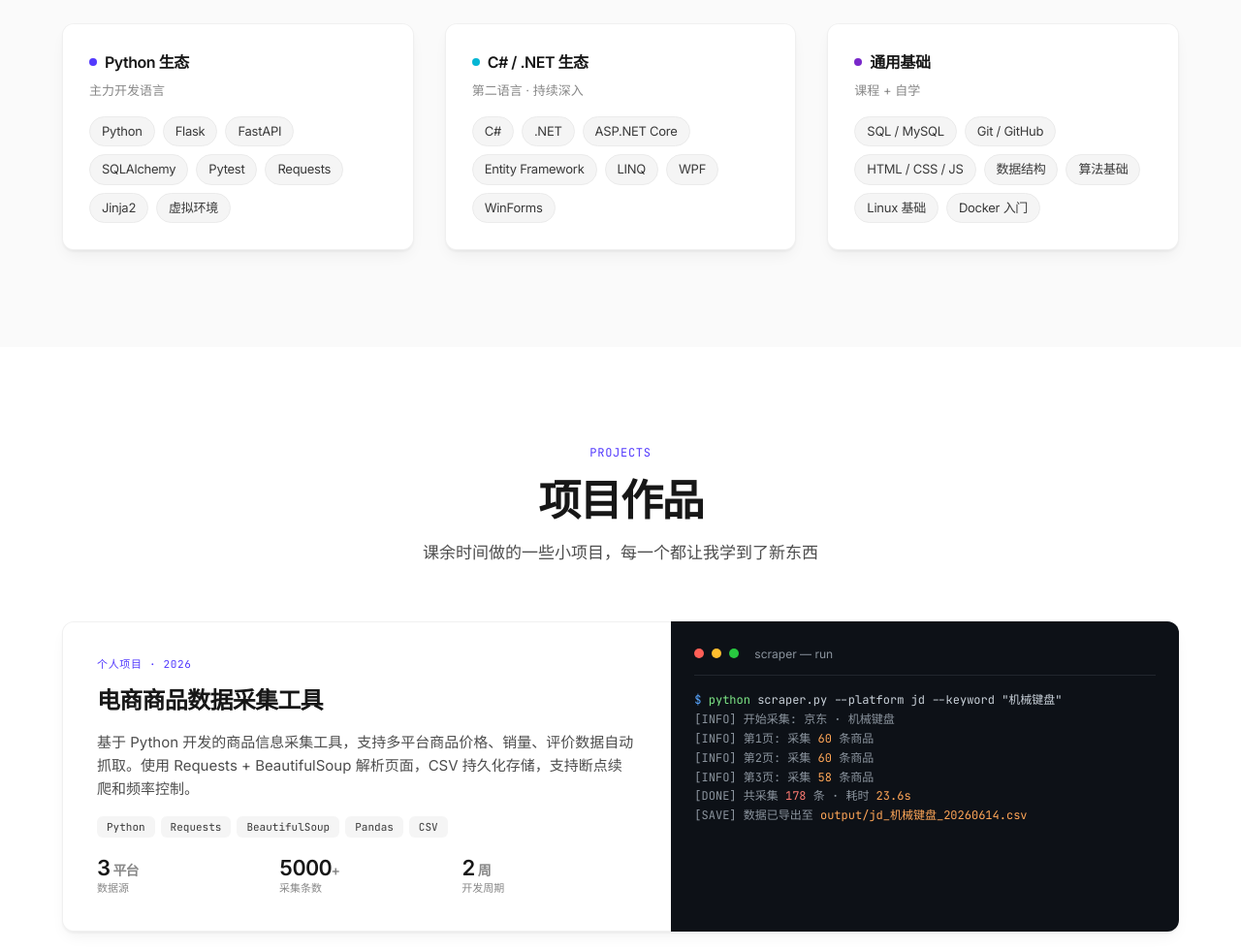
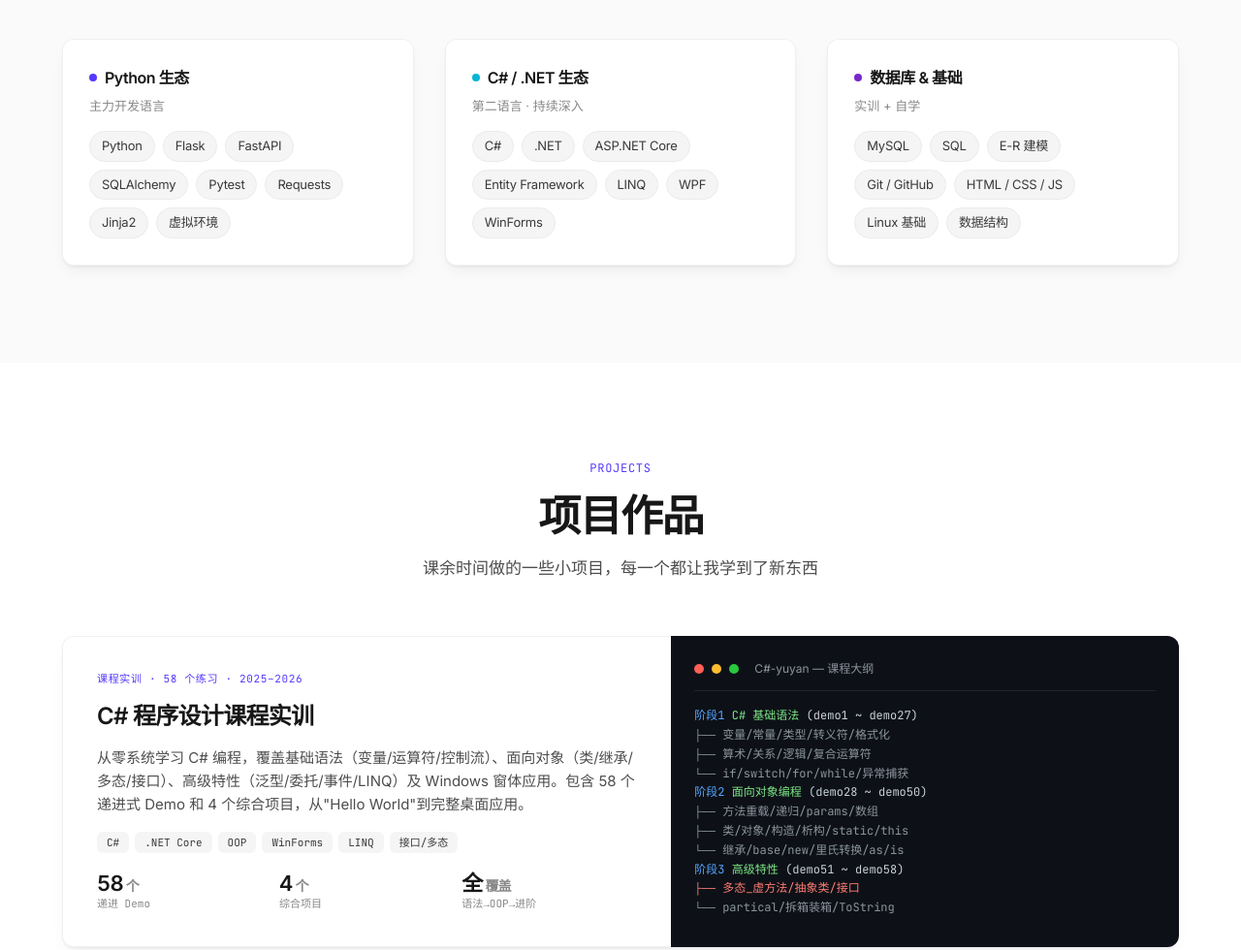
Before and after one commit to yk816698/yk816698.github.io, a plain HTML site: page index.html in a window 1280 px wide. Shown: the part 1440-2420 px from the top of the page at 97% size. Drawn offline with Linux system fonts and the light colour scheme.

Commit message:
重构项目1：C#程序设计课程实训（58Demo+4项目），同步更新About和Skills

```diff
--- a/index.html
+++ b/index.html
@@ -592,15 +592,15 @@ a { color: inherit; text-decoration: none; }
       <div class="about-text">
         <h2>你好，我是叶永康 👋</h2>
         <p>
-          目前就读于无锡商业职业技术学院人工智能技术应用专业，大一。大学课堂上第一次接触编程就爱上了它——从 C 语言入门打好基础，到用 Python 做爬虫和数据工具，再到学习 C# 和面向对象编程。
+          目前就读于无锡商业职业技术学院人工智能技术应用专业，大一。从 C 语言入门打下编程基础，系统学习了 C# 程序设计（58 个递进 Demo，从基础语法到面向对象与接口），同时完成了 MySQL 数据库完整实训（从建模到维护的 5 个子任务）。
         </p>
         <p>
-          课余时间喜欢动手写小项目，用 Python 写爬虫抓取数据、做自动化脚本解决重复性工作。目前在深入学习 C# 和 .NET 生态，目标是能独立开发桌面应用和后端服务。享受把想法变成代码、让代码跑起来的那一刻。
+          课余喜欢动手写小项目巩固所学，用 Python 写爬虫和自动化脚本，用 C# 写窗体应用。目前正在深入学习 .NET 生态和数据库优化，目标是成为一名扎实的后端开发工程师。
         </p>
         <ul class="highlight-list">
-          <li><span class="icon-mono">▸</span> Python 爬虫 & 数据采集</li>
-          <li><span class="icon-mono">▸</span> C# / .NET 应用开发（学习中）</li>
-          <li><span class="icon-mono">▸</span> 自动化脚本 & 效率工具</li>
+          <li><span class="icon-mono">▸</span> C# 程序设计（基础 → OOP → 高级特性）</li>
+          <li><span class="icon-mono">▸</span> MySQL 数据库设计与管理</li>
+          <li><span class="icon-mono">▸</span> Python 爬虫 & 自动化脚本</li>
         </ul>
       </div>
     </div>
@@ -643,12 +643,12 @@ a { color: inherit; text-decoration: none; }
 
       <!-- 算法 & 数据 -->
       <div class="skill-group">
-        <h3><span class="dot" style="background:var(--g-4);"></span> 通用基础</h3>
-        <div class="sub">课程 + 自学</div>
+        <h3><span class="dot" style="background:var(--g-4);"></span> 数据库 & 基础</h3>
+        <div class="sub">实训 + 自学</div>
         <div class="skill-tags">
-          <span class="tag">SQL / MySQL</span><span class="tag">Git / GitHub</span><span class="tag">HTML / CSS / JS</span>
-          <span class="tag">数据结构</span><span class="tag">算法基础</span><span class="tag">Linux 基础</span>
-          <span class="tag">Docker 入门</span>
+          <span class="tag">MySQL</span><span class="tag">SQL</span><span class="tag">E-R 建模</span>
+          <span class="tag">Git / GitHub</span><span class="tag">HTML / CSS / JS</span>
+          <span class="tag">Linux 基础</span><span class="tag">数据结构</span>
         </div>
       </div>
     </div>
@@ -668,49 +668,54 @@ a { color: inherit; text-decoration: none; }
 
     <div class="project-grid">
 
-      <!-- Project 1 — 电商数据爬虫 -->
+      <!-- Project 1 — C# 程序设计课程 -->
       <div class="project-card">
         <div class="project-info">
-          <div class="project-role">个人项目 · 2026</div>
-          <h3>电商商品数据采集工具</h3>
+          <div class="project-role">课程实训 · 58 个练习 · 2025–2026</div>
+          <h3>C# 程序设计课程实训</h3>
           <p class="project-desc">
-            基于 Python 开发的商品信息采集工具，支持多平台商品价格、销量、评价数据自动抓取。使用 Requests + BeautifulSoup 解析页面，CSV 持久化存储，支持断点续爬和频率控制。
+            从零系统学习 C# 编程，覆盖基础语法（变量/运算符/控制流）、面向对象（类/继承/多态/接口）、高级特性（泛型/委托/事件/LINQ）及 Windows 窗体应用。包含 58 个递进式 Demo 和 4 个综合项目，从"Hello World"到完整桌面应用。
           </p>
           <div class="project-stack">
-            <span class="stack-item">Python</span>
-            <span class="stack-item">Requests</span>
-            <span class="stack-item">BeautifulSoup</span>
-            <span class="stack-item">Pandas</span>
-            <span class="stack-item">CSV</span>
+            <span class="stack-item">C#</span>
+            <span class="stack-item">.NET Core</span>
+            <span class="stack-item">OOP</span>
+            <span class="stack-item">WinForms</span>
+            <span class="stack-item">LINQ</span>
+            <span class="stack-item">接口/多态</span>
           </div>
           <div class="project-metrics">
             <div class="metric-item">
-              <span class="num">3<span style="font-size:14px;color:var(--mute);"> 平台</span></span>
-              <span class="label">数据源</span>
+              <span class="num">58<span style="font-size:14px;color:var(--mute);"> 个</span></span>
+              <span class="label">递进 Demo</span>
             </div>
             <div class="metric-item">
-              <span class="num">5000<span style="font-size:14px;color:var(--mute);">+</span></span>
-              <span class="label">采集条数</span>
+              <span class="num">4<span style="font-size:14px;color:var(--mute);"> 个</span></span>
+              <span class="label">综合项目</span>
             </div>
             <div class="metric-item">
-              <span class="num">2<span style="font-size:14px;color:var(--mute);"> 周</span></span>
-              <span class="label">开发周期</span>
+              <span class="num">全<span style="font-size:14px;color:var(--mute);"> 覆盖</span></span>
+              <span class="label">语法→OOP→进阶</span>
             </div>
           </div>
         </div>
         <div class="project-terminal">
           <div class="terminal-head">
             <span class="t-dot r"></span><span class="t-dot y"></span><span class="t-dot g"></span>
-            <span class="t-title">scraper — run</span>
+            <span class="t-title">C#-yuyan — 课程大纲</span>
           </div>
           <div class="terminal-body">
-            <span class="prompt">$</span> <span class="cmd">python</span> scraper.py --platform jd --keyword "机械键盘"<br>
-            <span class="out">[INFO] 开始采集: 京东 · 机械键盘</span><br>
-            <span class="out">[INFO] 第1页: 采集 </span><span class="val">60</span><span class="out"> 条商品</span><br>
-            <span class="out">[INFO] 第2页: 采集 </span><span class="val">60</span><span class="out"> 条商品</span><br>
-            <span class="out">[INFO] 第3页: 采集 </span><span class="val">58</span><span class="out"> 条商品</span><br>
-            <span class="out">[DONE] 共采集 </span><span class="hl">178</span><span class="out"> 条 · 耗时 </span><span class="val">23.6s</span><br>
-            <span class="out">[SAVE] 数据已导出至 </span><span class="val">output/jd_机械键盘_20260614.csv</span>
+            <span class="prompt">阶段1</span> <span class="cmd">C# 基础语法</span> (demo1 ~ demo27)<br>
+            <span class="out">├── 变量/常量/类型/转义符/格式化</span><br>
+            <span class="out">├── 算术/关系/逻辑/复合运算符</span><br>
+            <span class="out">└── if/switch/for/while/异常捕获</span><br>
+            <span class="prompt">阶段2</span> <span class="cmd">面向对象编程</span> (demo28 ~ demo50)<br>
+            <span class="out">├── 方法重载/递归/params/数组</span><br>
+            <span class="out">├── 类/对象/构造/析构/static/this</span><br>
+            <span class="out">└── 继承/base/new/里氏转换/as/is</span><br>
+            <span class="prompt">阶段3</span> <span class="cmd">高级特性</span> (demo51 ~ demo58)<br>
+            <span class="hl">├── 多态_虚方法/抽象类/接口</span><br>
+            <span class="out">└── partical/拆箱装箱/ToString</span>
           </div>
         </div>
       </div>
```
